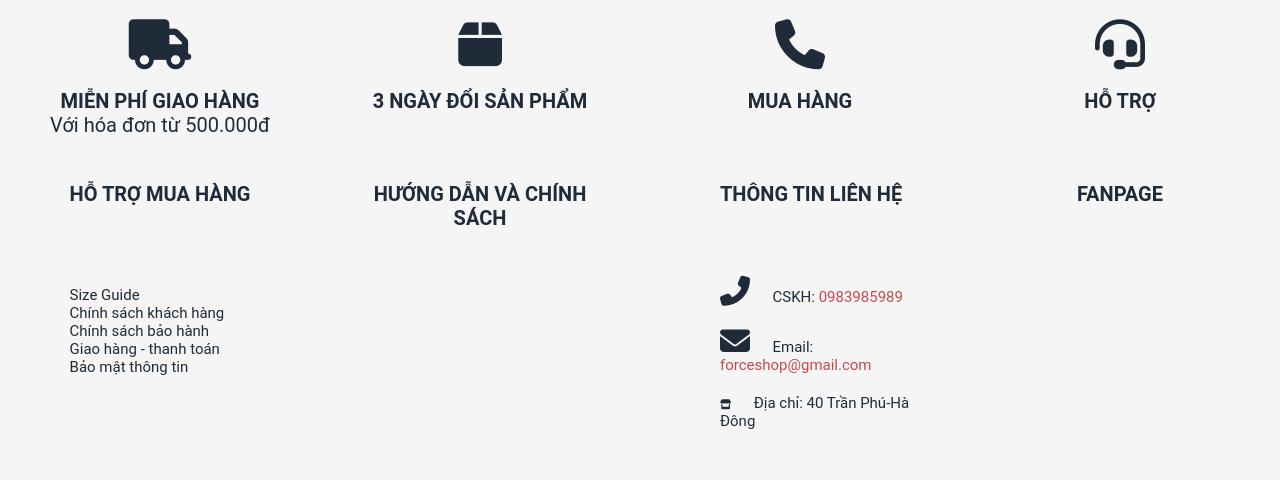
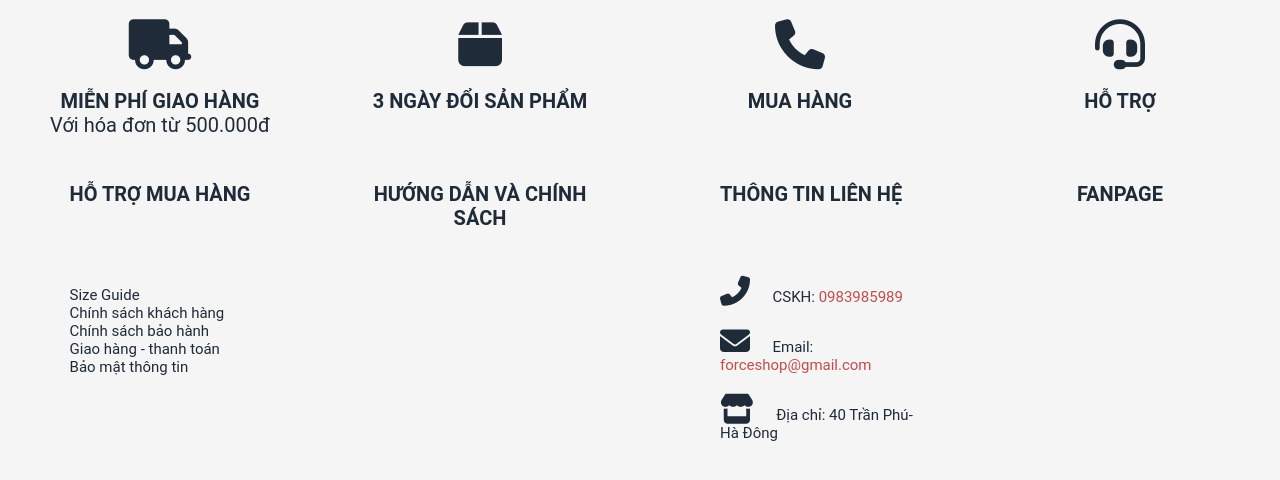
Before and after one commit to Xperk/TKWeb, a plain HTML site: page account.html in a window 1280 px wide. Shown: the part 478-958 px from the top of the page. Drawn offline with Linux system fonts and the light colour scheme.

Commit message:
finnal 2 =))

```diff
--- a/account.html
+++ b/account.html
@@ -148,7 +148,7 @@
                             <p class="item-link-p">Email: <span style="color: #C64B4B;">forceshop@gmail.com</span></p>
                         </li>
                         <li class="grid_column-item2">
-                            <i class="fa-solid fa-store icon2_footer_add"></i>
+                            <i class="fa-solid fa-store icon_footer_add"></i>
                             <p class="item-link-p">Địa chỉ: 40 Trần Phú-Hà Đông</p>
                         </li>
                     </ul>
```
Also changed, not shown: index.html (+3 -2 lines).
